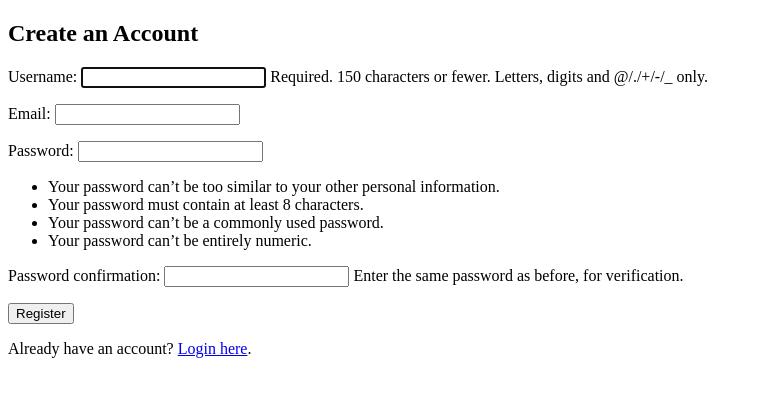
After one commit to Nikshx/Canteen, a Django app: page /orders/register/ in a window 1280 px wide. The commit adds this page. Shown: the top 397 px of the page, without its empty margins (0-762 px from the left). Run offline with Django 5.2, Linux system fonts and the light colour scheme.

Commit message:
Commit
Added login, logout and register; no css

```diff
--- a/canteen_backend/settings.py
+++ b/canteen_backend/settings.py
@@ -128,3 +128,5 @@ REST_FRAMEWORK = {
         'rest_framework_simplejwt.authentication.JWTAuthentication',
     )
 }
+LOGIN_REDIRECT_URL = '../../orders/'
+LOGOUT_REDIRECT_URL = '../../orders/'
--- a/canteen_backend/urls.py
+++ b/canteen_backend/urls.py
@@ -28,4 +28,7 @@ urlpatterns = [
     # JWT authentication endpoints (must be here)
     path('api/token/', TokenObtainPairView.as_view(), name='token_obtain_pair'),
     path('api/token/refresh/', TokenRefreshView.as_view(), name='token_refresh'),
+    path('accounts/', include('django.contrib.auth.urls')),
+    path("accounts/", include("orders.urls")),
+
 ]
--- /dev/null
+++ b/orders/forms.py
@@ -0,0 +1,11 @@
+# accounts/forms.py
+from django import forms
+from django.contrib.auth.forms import UserCreationForm
+from django.contrib.auth.models import User
+
+class CustomUserCreationForm(UserCreationForm):
+    email = forms.EmailField(required=True)
+
+    class Meta:
+        model = User
+        fields = ("username", "email", "password1", "password2")
--- /dev/null
+++ b/orders/templates/registration/register.html
@@ -0,0 +1,18 @@
+<!DOCTYPE html>
+<html lang="en">
+<head>
+    <meta charset="UTF-8">
+    <title>Register</title>
+</head>
+<body>
+    <h2>Create an Account</h2>
+
+    <form method="post">
+        {% csrf_token %}
+        {{ form.as_p }}
+        <button type="submit">Register</button>
+    </form>
+
+    <p>Already have an account? <a href="{% url 'login' %}">Login here</a>.</p>
+</body>
+</html>
--- a/orders/urls.py
+++ b/orders/urls.py
@@ -1,7 +1,14 @@
 from django.urls import include, path
 from .views import MenuItemList, OrderListCreateView, OrderDetailView
+from . import views
 urlpatterns = [
-    path("menu-item/", MenuItemList.as_view(), name='menu-item-list'),
-    path('menu-orders/', OrderListCreateView.as_view(),name='order-list-create'),
-    path('menu-orders/<int:pk>/', OrderDetailView.as_view(),name='order-detail'),
+    path("menu-item/", MenuItemList.as_view(), name="menu-item-list"),
+    path("menu-orders/", OrderListCreateView.as_view(), name="order-list-create"),
+    path("menu-orders/<int:pk>/", OrderDetailView.as_view(), name="order-detail"),
+
+    path("", views.home, name='home'),
+
+    path("login", views.login, name='login'),
+    path("logout", views.logout, name='logout'),
+    path("register/", views.register, name="register"),
 ]
--- a/orders/views.py
+++ b/orders/views.py
@@ -5,6 +5,9 @@ from .serializers import MenuItemSerializer, OrderSerializer
 from rest_framework import status
 from rest_framework import generics
 from rest_framework.permissions import IsAuthenticated
+from django.shortcuts import render, redirect
+from django.contrib.auth.decorators import login_required
+from .forms import CustomUserCreationForm
 
 class MenuItemList(generics.ListCreateAPIView):
     serializer_class = MenuItemSerializer
@@ -12,11 +15,38 @@ class MenuItemList(generics.ListCreateAPIView):
     def get_queryset(self):
         return MenuItem.objects.filter(is_available=True)
 
+
 class OrderListCreateView(generics.ListCreateAPIView):
     queryset = Order.objects.all()
     serializer_class = OrderSerializer
     permission_classes = [IsAuthenticated]
 
+
 class OrderDetailView(generics.RetrieveUpdateDestroyAPIView):
     queryset = Order.objects.all()
     serializer_class = OrderSerializer
+
+
+def login(request):
+    return render(request, "login.html")
+
+@login_required
+def logout(request):
+    return render(request, "logout.html")
+
+def register(request):
+    if request.method == "POST":
+        form = CustomUserCreationForm(request.POST)
+        if form.is_valid():
+            user = form.save(commit=False)
+            user.is_staff = True  # ✅ silently set is_staff
+            user.save()
+            login(request, user)
+            return redirect("home")
+    else:
+        form = CustomUserCreationForm()
+    return render(request, "registration/register.html", {"form": form})
+
+def home(request):
+    content = {'user': request.user}
+    return render(request, "orders/index.html", content)
```
Also changed, not shown: orders/templates/orders/index.html (+8 -0 lines), orders/templates/registration/login.html (added, +20 -0 lines), orders/templates/registration/logout.html (added, +11 -0 lines), db.sqlite3.
